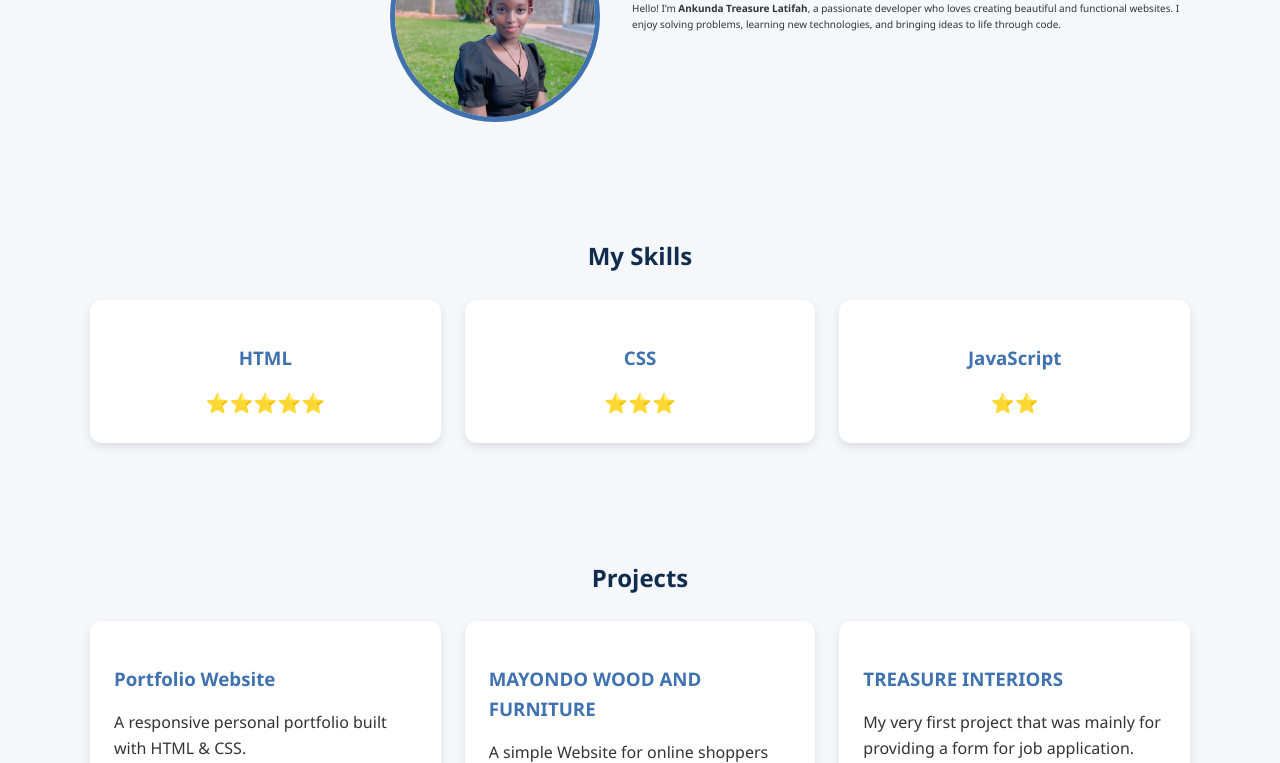
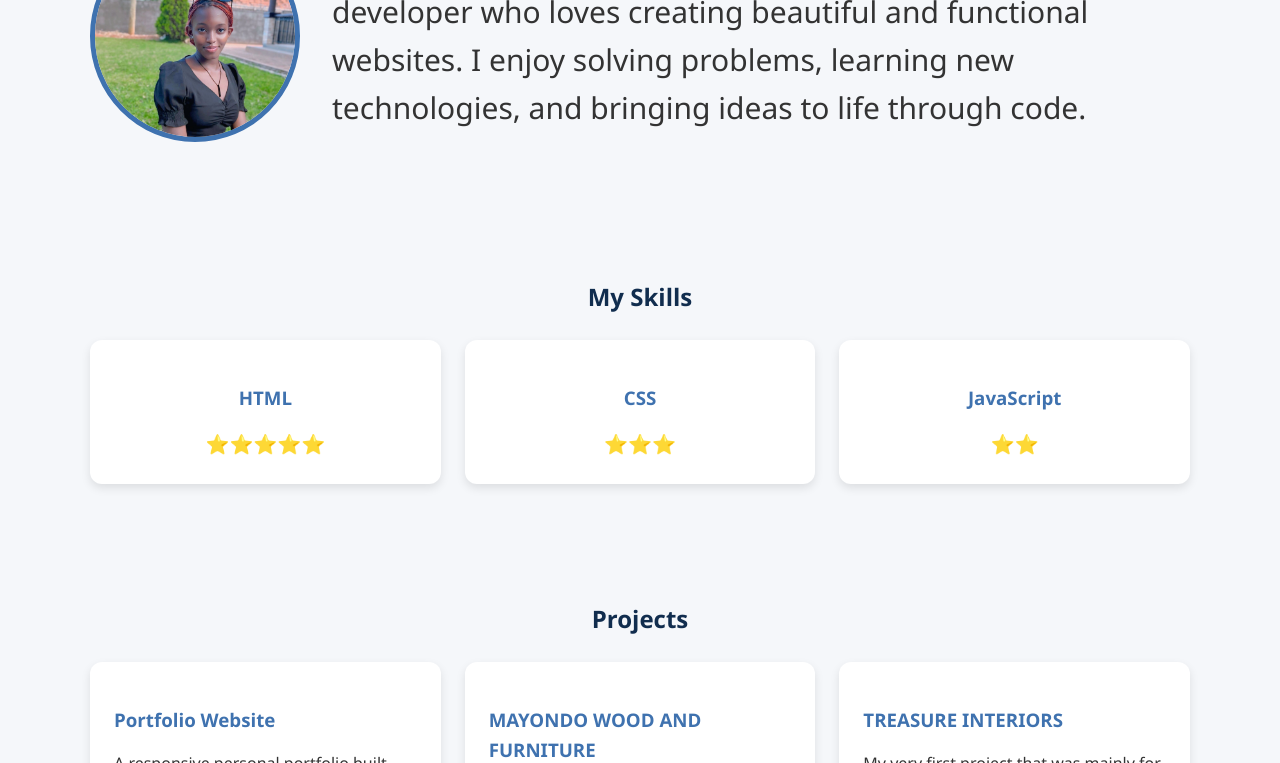
Before and after one commit to treasure2005-bit/myportfolio, a plain HTML site: page index.html in a window 1280 px wide. Shown: the part 337-1100 px from the top of the page. Drawn offline with Linux system fonts and the light colour scheme.

Commit message:
portfolio

```diff
--- a/index.html
+++ b/index.html
@@ -169,8 +169,8 @@
   <section id="about">
     <h2>About Me</h2>
     <div class="about">
-      <img src="portfolio.jpg" alt="Your photo" style="margin-left: 300px;">
-      <p style="font-size: 10px; font-style: unset;">Hello! I’m <strong>Ankunda Treasure Latifah</strong>, a passionate developer who loves creating beautiful and functional websites. I enjoy solving problems, learning new technologies, and bringing ideas to life through code.</p>
+      <img src="portfolio.jpg" alt="Your photo">
+      <p style="font-size: 30px; font-style: unset;">Hello! I’m <strong>Ankunda Treasure Latifah</strong>, a passionate developer who loves creating beautiful and functional websites. I enjoy solving problems, learning new technologies, and bringing ideas to life through code.</p>
     </div>
   </section>
 
```
